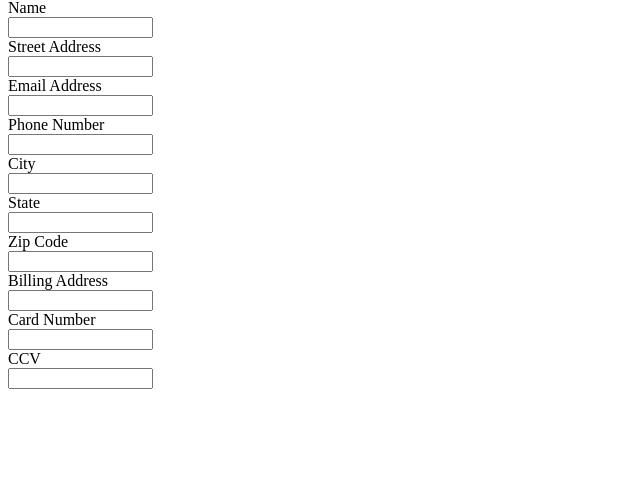
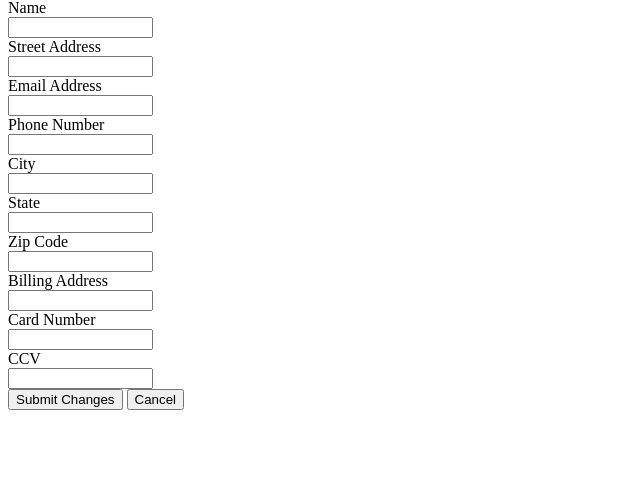
Before and after one commit to MichaelKowulich/CIS442Project, a PHP site: page /Account/account_overview.php in a window 1280 px wide. Shown: the part 81-570 px from the top of the page, without its empty margins (0-640 px from the left). Run offline with PHP 8.4, Linux system fonts and the light colour scheme.

Commit message:
Update account_overview.php

```diff
--- a/Account/account_overview.php
+++ b/Account/account_overview.php
@@ -40,6 +40,9 @@
   <input type="text" id="CCV" name="CCV" size="15" maxlength="30"><br>
 
 
+<button type="submit">Submit Changes</button>
+<button type="reset">Cancel</button>
+
         </form>
 
     </body>
```
